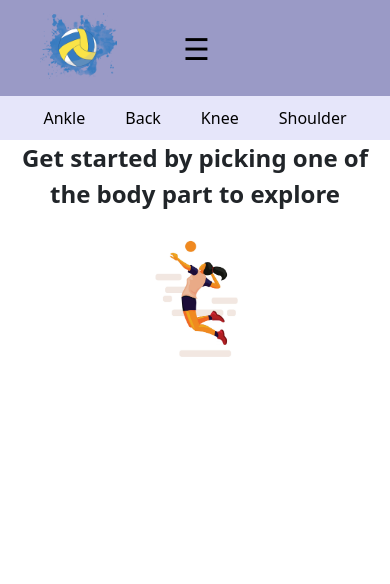
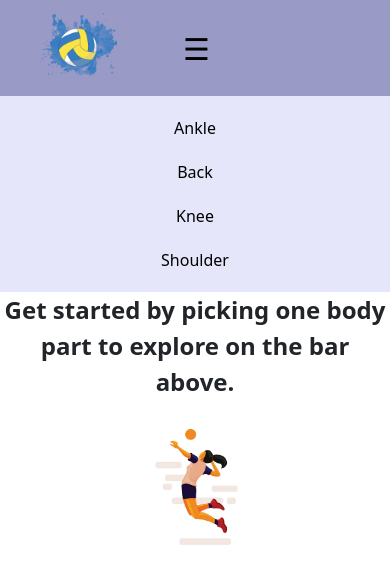
Before and after one commit to UW-INFO442-SP24/sunrise2.0, a React (Create React App) app: page /Resources in a window 390 px wide. Shown: the top 584 px of the page. Built offline with nearby package versions, Linux system fonts and the light colour scheme.

Commit message:
css revise, readme file update

```diff
--- a/src/Components/ResourceNav.css
+++ b/src/Components/ResourceNav.css
@@ -1,9 +1,9 @@
 .top-center-nav {
-  background-color: #e6e6fa; /* Light purple background */
+  background-color: #e6e6fa;
   padding: 10px;
   text-align: center;
   width: 100%;
-  box-sizing: border-box; /* Ensure padding doesn't affect the width */
+  box-sizing: border-box;
 }
 
 .nav-list {
@@ -11,6 +11,7 @@
   padding: 0;
   margin: 0;
   display: flex;
+  position: relative;
   justify-content: center;
 }
 
@@ -28,3 +29,15 @@
   font-weight: bold;
   color: black;
 }
+
+/* Responsive styles */
+@media (max-width: 768px) {
+  .nav-list {
+    flex-direction: column;
+    align-items: center;
+  }
+
+  .nav-item {
+    margin: 10px 0;
+  }
+}
--- a/src/Components/quiz.css
+++ b/src/Components/quiz.css
@@ -32,8 +32,8 @@
 }
 
 .quiz-options button:hover {
-  background-color: #d1ffd1;
-  border-color: #a1e1a1;
+  background-color: #d6d6e6ec;
+  border-color: #9a9ac6fe;
 }
 
 .quiz-options input[type="checkbox"] {
@@ -47,7 +47,7 @@
 }
 
 .quiz-nav-buttons button {
-  background-color: #a1e1a1;
+  background-color: #c4c4dcec;
   border: none;
   border-radius: 50px;
   padding: 10px 20px;
@@ -56,7 +56,7 @@
 }
 
 .quiz-nav-buttons button:hover {
-  background-color: #7ec77e;
+  background-color: #9a9ac6fe;
 }
 
 .chart-container {
--- a/src/index.css
+++ b/src/index.css
@@ -23,8 +23,14 @@
   border-radius: 30px;
 }
 
+.subtitle {
+  font-size: 30px;
+  font-family: "sans-serif";
+}
+
 .HomePage-paragraph {
   margin-top: 5%;
+  margin-bottom: 5%;
   background-color: #ffffff79;
   border-radius: 30px;
 }
--- a/src/pages/Diagram/Diagram.js
+++ b/src/pages/Diagram/Diagram.js
@@ -20,7 +20,7 @@ const Diagram = () => {
     <div className="image-container">
       <div className="quiz-container">
         <h1 className="diagram-title">Healthlete Diagram</h1>
-        <h2 className="instructions">Hover over a body part susceptible to a volleyball injury</h2>
+        <h2 className="instructions">Click a body part you want to explore.</h2>
       </div>
       <img src="img/bodyDiagramHighlight.png" alt="Human Body" useMap="#bodymap" />
       <map name="bodymap">
--- a/src/pages/Home/Home.js
+++ b/src/pages/Home/Home.js
@@ -22,15 +22,18 @@ function Home() {
         <div className="row">
           <div className="col text-content">
             <p className="HomePage-paragraph">
-              <b>Welcome to Healthlete! <br /> </b>
               <br />
-              Your ultimate destination for volleyball rehabilitation and exercise solutions! <br />
-              Whether you're a professional athlete recovering from an injury, <br />
-              a recreational player looking to prevent injuries, or a coach seeking guidance,  <br />
-              we're here to support your journey to peak performance on the court. <br />
-              Our comprehensive approach combines rehabilitation tutorial, <br />
-              body diagram, and quiz to help you know your body better, <br />
-              overcome challenges, enhance your skills, and stay injury-free. <br />
+              <b className='subtitle'>Welcome to Healthlete! <br /> </b>
+              <br />
+              <p>Your ultimate destination for volleyball rehabilitation and exercise solutions! <br />
+                Whether you're a professional athlete recovering from an injury, <br />
+                a recreational player looking to prevent injuries, or a coach seeking guidance,  <br />
+                we're here to support your journey to peak performance on the court. <br />
+                Our comprehensive approach combines <b><i>Resources</i></b>, <br />
+                <b><i>Body diagram</i></b>, and <b><i>Quiz</i></b> to help you know your body better, <br />
+                overcome challenges, enhance your skills, and stay injury-free. <br />
+                <br />
+              </p>
             </p>
           </div>
         </div>
--- a/src/pages/Resources/Resources.js
+++ b/src/pages/Resources/Resources.js
@@ -6,7 +6,7 @@ function Resources() {
   return (
     <div className="resources">
       <ResourceNav topics={topicData} />
-      <p><b>Get started by picking one of the body part to explore</b></p>
+      <p><b>Get started by picking one body part to explore on the bar above.</b></p>
       <img src="/img/resourceImg.jpg" className="Resource-img" alt="person hit a volleyball" />
     </div>
   );
```
Also changed, not shown: 1 other file (tests, documents, lock files or other folders).
